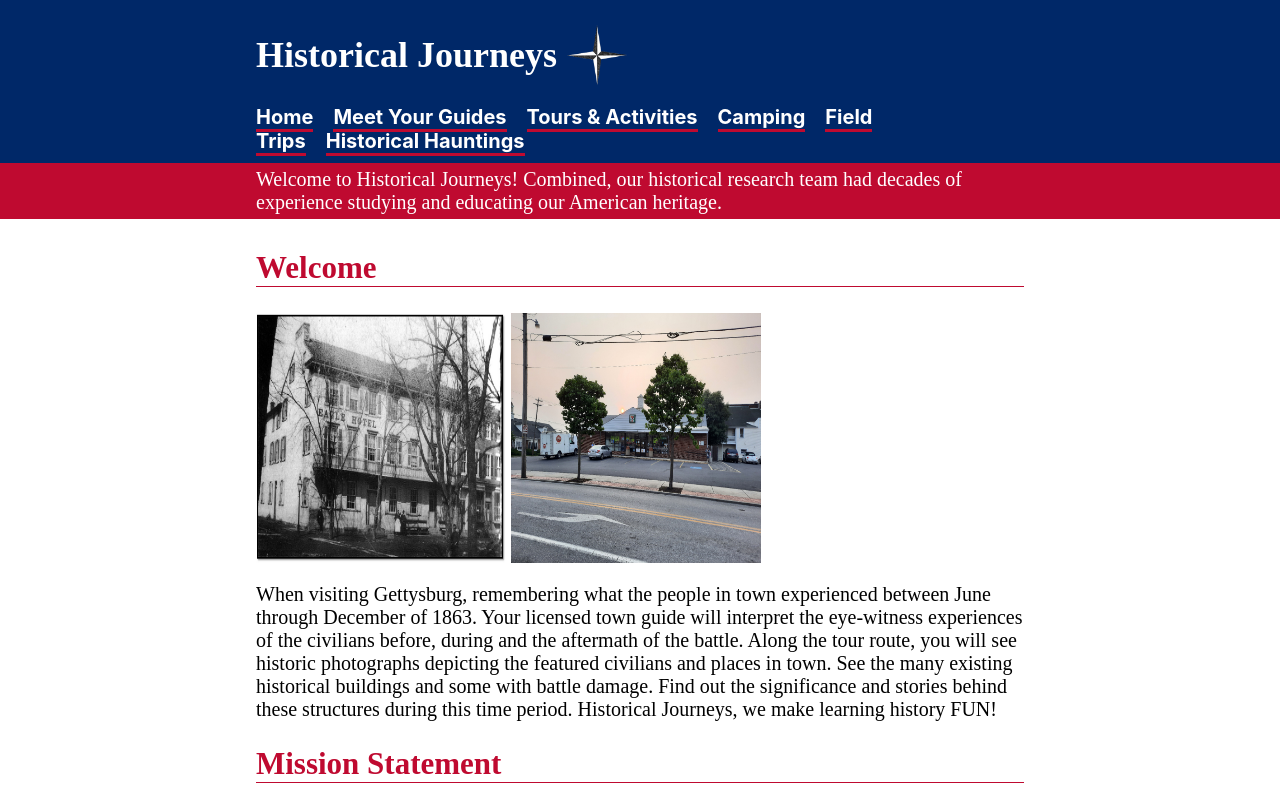
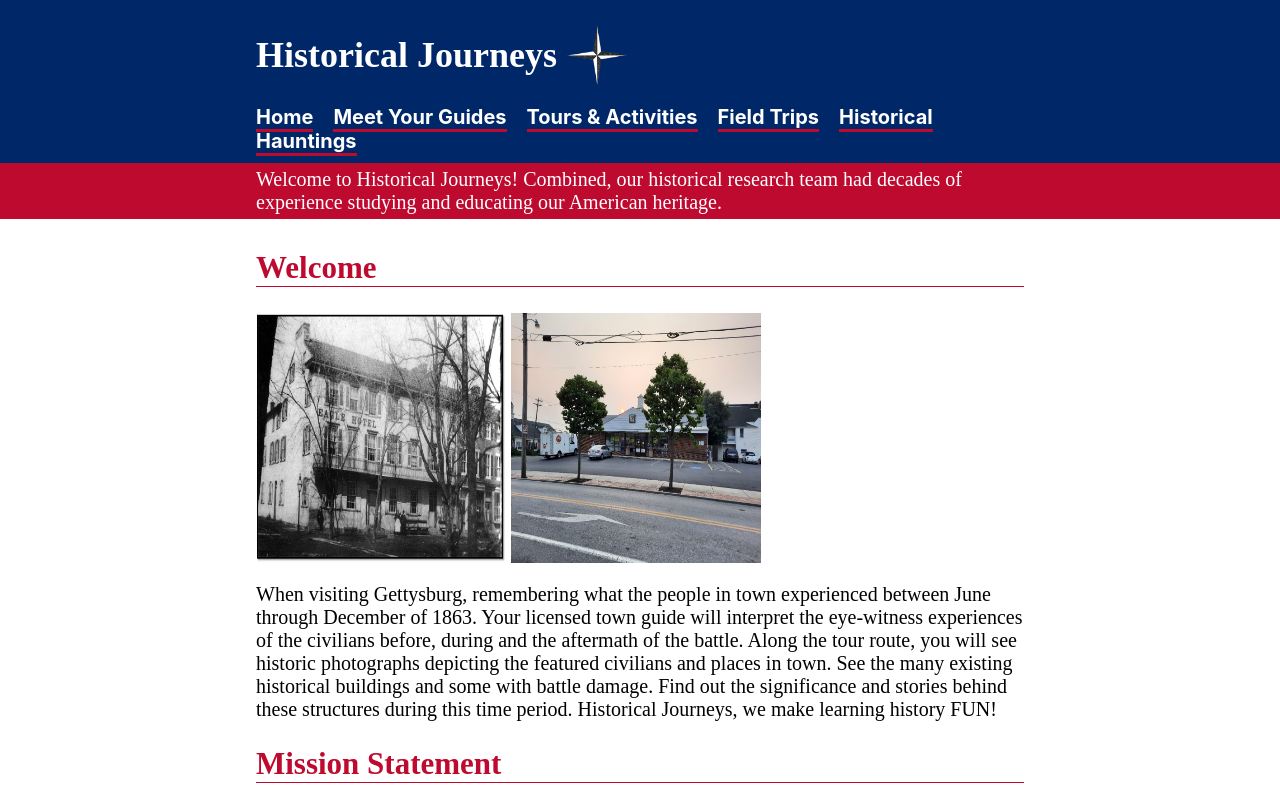
Before and after one commit to GainorJoshua-FS/HistoricalJourneys, a React (Create React App) app: page / in a window 1280 px wide. Shown: the top 800 px of the page. Built offline with nearby package versions, Linux system fonts and the light colour scheme; a web font is replaced by a local one.

Commit message:
Removed camping page

```diff
--- a/src/App.js
+++ b/src/App.js
@@ -7,7 +7,7 @@ import Header from './components/Header';
 import TheGuides from './components/TheGuides';
 import Tours from './components/Tours';
 import AlertBanner from './components/AlertBanner';
-import Camping from './components/Camping';
+// import Camping from './components/Camping';
 import FieldTrips from './components/FieldTrips';
 import Hauntings from './components/Hauntings';
 
@@ -21,7 +21,7 @@ function App() {
               <Route key="home" path='/' element={<AboutUs/>} />
               <Route key="guides" path='/guides' element={<TheGuides/>} />
               <Route key="tours" path='/tours' element={<Tours/>} />
-              <Route key="camping" path='/camping' element={<Camping/>} />
+              {/* <Route key="camping" path='/camping' element={<Camping/>} /> */}
               <Route key="field-trips" path='/field-trips' element={<FieldTrips/>} />
               <Route key="haunting" path='/haunting' element={<Hauntings/>} />
             </Routes>
--- a/src/components/Header.js
+++ b/src/components/Header.js
@@ -40,13 +40,13 @@ function Header() {
                     Tours &amp; Activities
                 </Link>
 
-                <Link style={styles.links} to="/camping"
+                {/* <Link style={styles.links} to="/camping"
                 onClick={() => {
                     window.scroll(0, 0);
                 }}
                 >
                     Camping
-                </Link>
+                </Link> */}
 
                 <Link style={styles.links} to="/field-trips"
                 onClick={() => {
```
